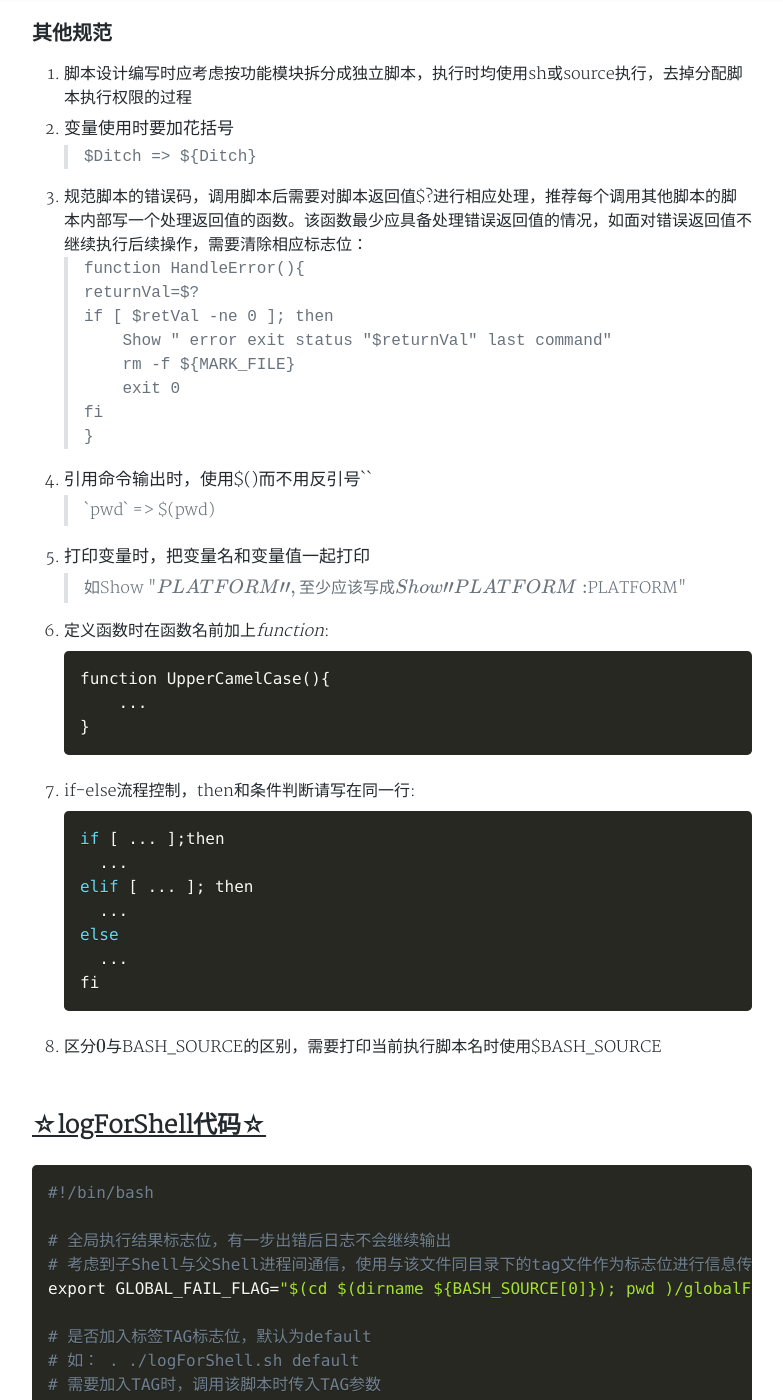
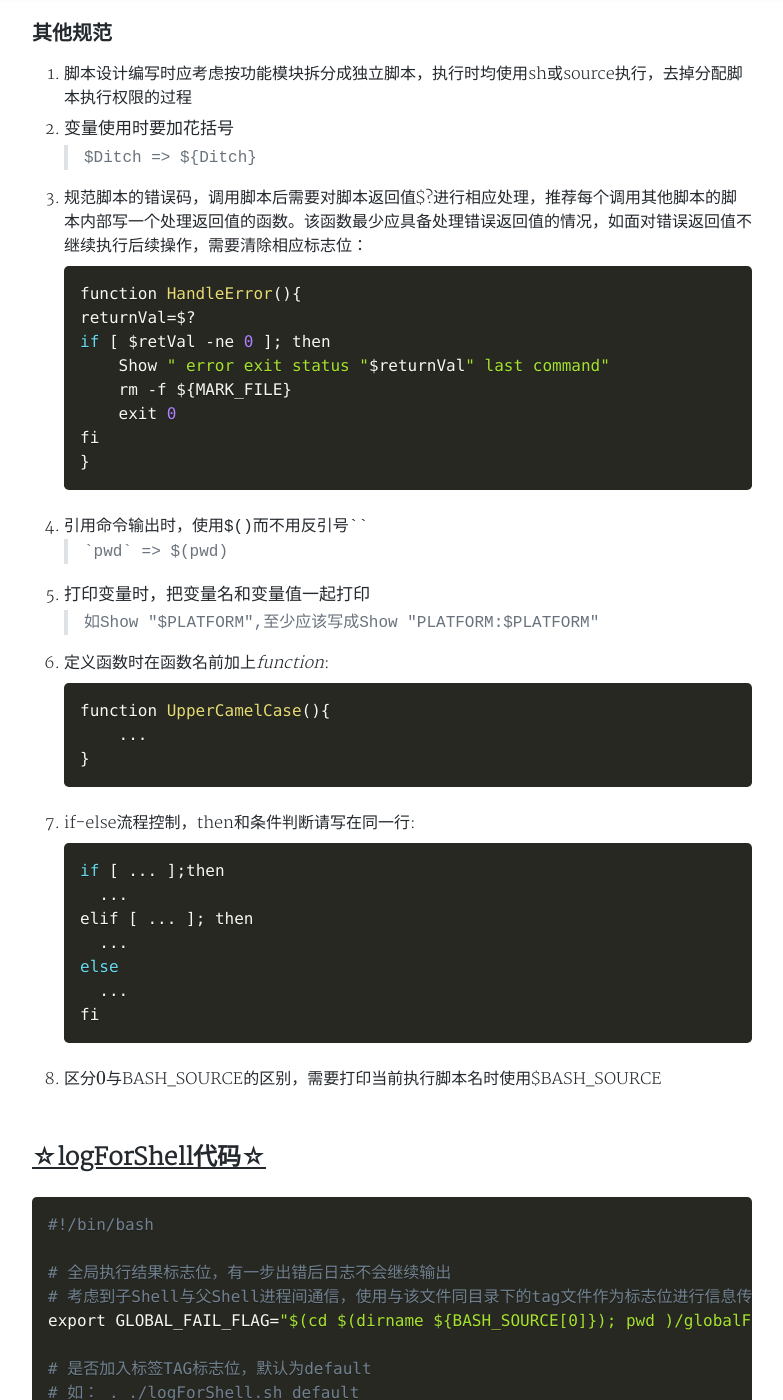
Before and after one commit to 7ippo/7ippo.github.io, a Jekyll site: the page built from _posts/2018-09-28-Log-for-Shell.md, in a window 1280 px wide and 1400 px high, scrolled down 3734 px. Shown: the whole window, without its empty margins (248-1031 px from the left). Built offline with Jekyll 4.4.1, drawn with Linux system fonts in a browser that asks for light colours; nearby versions of some CDN libraries; formulas are drawn with MathJax 3; comment, search, counter and statistics services are not loaded; a style sheet for code colours, icons or effects is not loaded.

Commit message:
fixed first post

```diff
--- a/_posts/2018-09-28-Log-for-Shell.md
+++ b/_posts/2018-09-28-Log-for-Shell.md
@@ -141,13 +141,12 @@ Show "Using TAG to LOG"
 <li>
 <p>变量使用时要加花括号</p>
 <blockquote>
-<pre>$Ditch => ${Ditch}</pre>
+<code>$Ditch => ${Ditch}</code>
 </blockquote>
 </li>
 <li>
-规范脚本的错误码，调用脚本后需要对脚本返回值$?进行相应处理，推荐每个调用其他脚本的脚本内部写一个处理返回值的函数。该函数最少应具备处理错误返回值的情况，如面对错误返回值不继续执行后续操作，需要清除相应标志位：
-<blockquote>
-<pre>
+规范脚本的错误码，调用脚本后需要对脚本返回值$?进行相应处理，推荐每个调用其他脚本的脚本内部写一个处理返回值的函数。该函数最少应具备处理错误返回值的情况，如面对错误返回值不继续执行后续操作，需要清除相应标志位：</li>
+{% highlight go %}
 function HandleError(){
 returnVal=$?
 if [ $retVal -ne 0 ]; then
@@ -156,32 +155,29 @@ if [ $retVal -ne 0 ]; then
     exit 0
 fi
 }
-</pre>
-</blockquote>
-</li>
+{% endhighlight %}
 <li>
-<p>引用命令输出时，使用$()而不用反引号``</p>
+<code>引用命令输出时，使用$()而不用反引号``</code>
 <blockquote>
-<p><font size="3">`pwd` => $(pwd)</font></p>
+<code><font size="3">`pwd` => $(pwd)</font></code>
 </blockquote>
 </li>
 <li>
 <p>打印变量时，把变量名和变量值一起打印</p>
 <blockquote>
-<p><font size="3">如Show "$PLATFORM",至少应该写成Show "PLATFORM:$PLATFORM"</font></p>
+<code><font size="3">如Show "$PLATFORM",至少应该写成Show "PLATFORM:$PLATFORM"</font></code>
 </blockquote>
 </li>
 <li>
-定义函数时在函数名前加上<em>function</em>:
-{% highlight python %}
+定义函数时在函数名前加上<em>function</em>:</li>
+{% highlight go %}
 function UpperCamelCase(){
 	...
 }
 {% endhighlight %}
-</li>
 <li>
-if-else流程控制，then和条件判断请写在同一行:
-{% highlight python %}
+if-else流程控制，then和条件判断请写在同一行:</li>
+{% highlight go %}
 if [ ... ];then
   ...
 elif [ ... ]; then
@@ -190,7 +186,7 @@ else
   ...
 fi
 {% endhighlight %}
-</li>
+
 <li>区分$0与$BASH_SOURCE的区别，需要打印当前执行脚本名时使用$BASH_SOURCE
 <br/>
 <br/></li>
```
